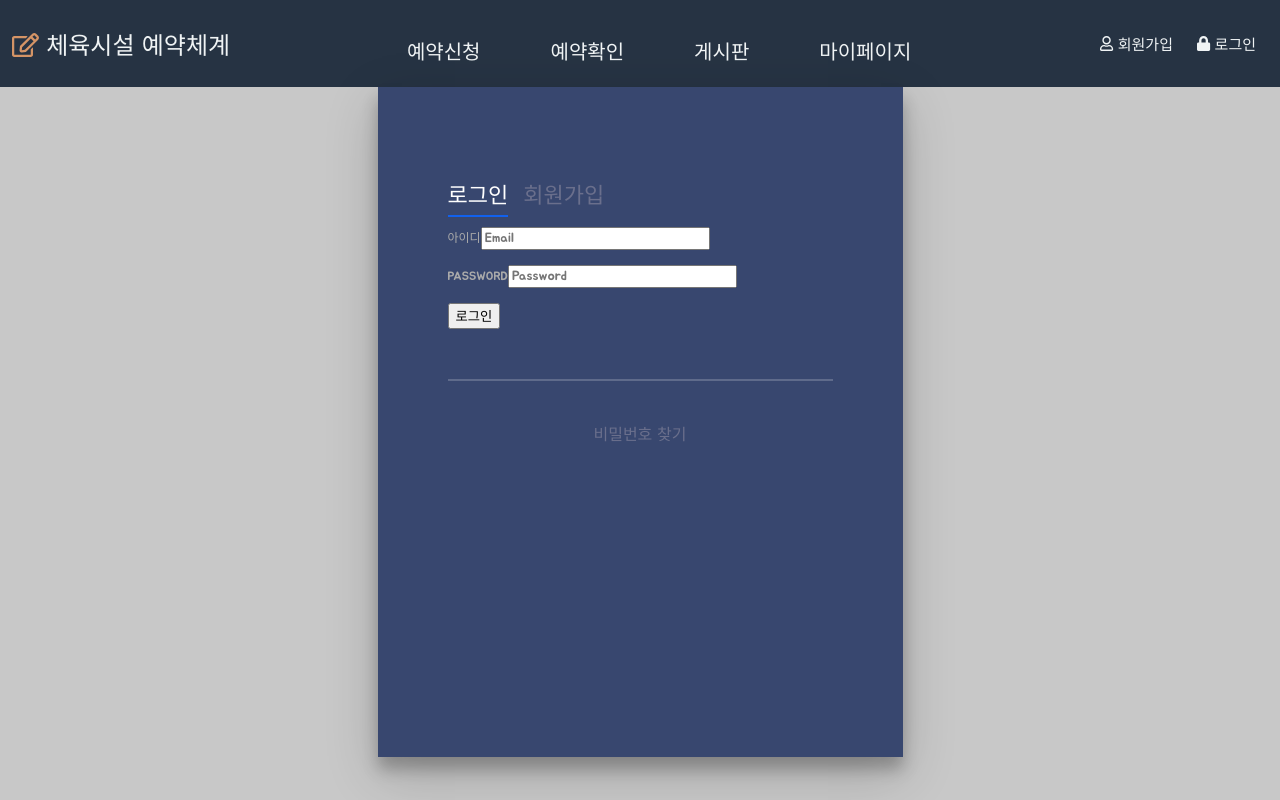
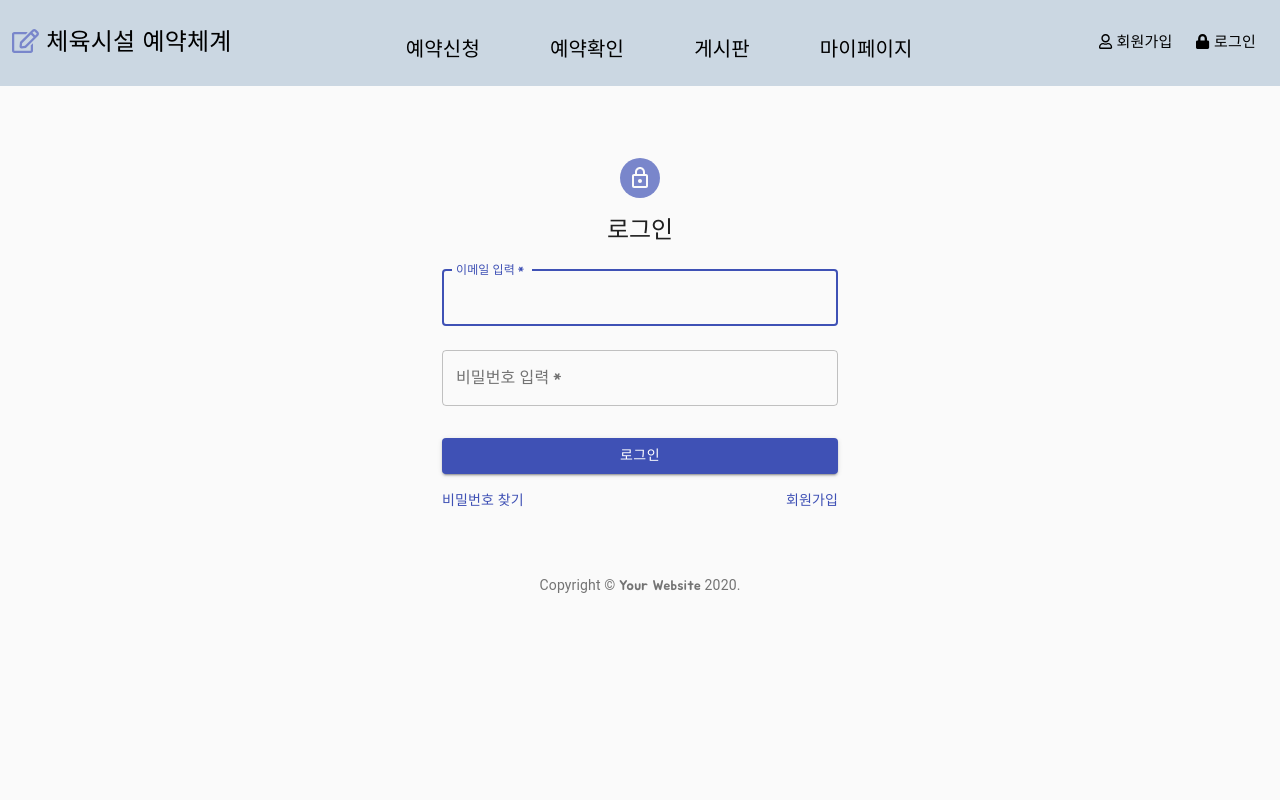
Before and after one commit to youngan1111/osam-hackathon, a React (Create React App) app: page /login in a window 1280 px wide. Built offline with nearby package versions, Linux system fonts and the light colour scheme; no server answers.

Commit message:
css update

```diff
--- a/package.json
+++ b/package.json
@@ -8,6 +8,8 @@
     "@fortawesome/free-regular-svg-icons": "^5.14.0",
     "@fortawesome/free-solid-svg-icons": "^5.14.0",
     "@fortawesome/react-fontawesome": "^0.1.11",
+    "@material-ui/core": "^4.11.0",
+    "@material-ui/icons": "^4.9.1",
     "@testing-library/jest-dom": "^4.2.4",
     "@testing-library/react": "^9.3.2",
     "@testing-library/user-event": "^7.1.2",
--- a/src/App.css
+++ b/src/App.css
@@ -1,9 +1,9 @@
 @import url('https://fonts.googleapis.com/css2?family=Jua&display=swap');
 
 :root {
-  --text-color: #f0f4f5;
-  --background-color: #263343;
-  --accent-color: #d49466;
+  --text-color: black;
+  --background-color: #0f4c8133;
+  --accent-color: #7986cb;
 }
 
 * {
@@ -20,6 +20,10 @@ a {
   color: var(--text-color);
 }
 
+.errorMessage{
+  color: red;
+  margin: 0px;
+}
 .responsive_nav{
   width: 100%;
   margin: auto;
--- a/src/App.js
+++ b/src/App.js
@@ -6,11 +6,10 @@ import User from "./fontawesome/user";
 import Login from "./fontawesome/login";
 import Logout from "./fontawesome/logout";
 import Reservation from "./reservation";
-// import ShowReservation from "./showReservation";
 import IndexPage from "./indexPage";
 import PrivateRoute from './privateRoute'
-import LoginForm from './login';
 import SignUp from './signUp'
+import SignIn from './signIn'
 import app from "./firebase"
 import { AuthProvider } from './auth'
 import {
@@ -87,7 +86,7 @@ const App = () => {
 
           <Route path="/showReservation" component={Reservation} />
 
-          <Route path="/login" component={LoginForm} />
+          <Route path="/login" component={SignIn} />
 
           <Route path="/signUp" component={SignUp} />
 
--- a/src/login.css
+++ b/src/loginDeprecated.css
@@ -1,6 +1,5 @@
 body{
 	color:#6a6f8c;
-	background:#c8c8c8;
 }
 
 *,:after,:before{box-sizing:border-box}
@@ -82,7 +81,6 @@ body{
 	background:rgba(255,255,255,.1);
 }
 .login-form .group input[data-type="password"]{
-	text-security:circle;
 	-webkit-text-security:circle;
 }
 .login-form .group .label{
--- a/src/login.js
+++ b/src/loginDeprecated.js
@@ -4,7 +4,7 @@ import app from "./firebase";
 import { AuthContext } from "./auth";
 import "./login.css";
 
-const Login = ({ history, location }) => {
+const Login = ({ location }) => {
     const handleLogin = async event => {
         event.preventDefault();
         const { email, password } = event.target.elements;
@@ -24,7 +24,6 @@ const Login = ({ history, location }) => {
     if (currentUser) {
         return <Redirect to={from.pathname} />;
     }
-
 
     return (
         <div className="login-wrap">
--- /dev/null
+++ b/src/signIn.js
@@ -0,0 +1,157 @@
+import React, { useContext, useState } from "react";
+import { withRouter, Redirect } from "react-router";
+import app from "./firebase";
+import { AuthContext } from "./auth";
+import Avatar from '@material-ui/core/Avatar';
+import Button from '@material-ui/core/Button';
+import CssBaseline from '@material-ui/core/CssBaseline';
+import TextField from '@material-ui/core/TextField';
+import Link from '@material-ui/core/Link';
+import Grid from '@material-ui/core/Grid';
+import Box from '@material-ui/core/Box';
+import LockOutlinedIcon from '@material-ui/icons/LockOutlined';
+import Typography from '@material-ui/core/Typography';
+import { makeStyles } from '@material-ui/core/styles';
+import Container from '@material-ui/core/Container';
+
+function Copyright() {
+    return (
+        <Typography variant="body2" color="textSecondary" align="center">
+            {'Copyright © '}
+            <Link color="inherit" href="https://material-ui.com/">
+                Your Website
+      </Link>{' '}
+            {new Date().getFullYear()}
+            {'.'}
+        </Typography>
+    );
+}
+
+const useStyles = makeStyles((theme) => ({
+    paper: {
+        marginTop: theme.spacing(8),
+        display: 'flex',
+        flexDirection: 'column',
+        alignItems: 'center',
+    },
+    avatar: {
+        margin: theme.spacing(1),
+        backgroundColor: theme.palette.primary.light,
+    },
+    form: {
+        width: '100%', // Fix IE 11 issue.
+        marginTop: theme.spacing(1),
+    },
+    submit: {
+        margin: theme.spacing(3, 0, 2),
+    },
+    marginTop:{
+        marginTop: theme.spacing(1)
+    }
+}));
+
+const SignIn = ({ location }) => {
+    const classes = useStyles();
+
+    const [emailError, setEmailError] = useState('')
+    const [passwordError, setPasswordError] = useState('')
+
+    const handleLogin = async event => {
+        event.preventDefault();
+        setEmailError('')
+        setPasswordError('')
+
+        const { email, password } = event.target.elements;
+        try {
+            await app.auth().signInWithEmailAndPassword(email.value, password.value);
+        } catch (error) {
+            switch (error.code) {
+                case "auth/invalid-email":
+                    setEmailError('잘못된 이메일 형식입니다.');
+                    break;
+                case "auth/user-disabled":
+                    setEmailError('관리자가 사용중지한 계정입니다.');
+                    break;
+                case "auth/user-not-found":
+                    setEmailError('존재하지 않는 아이디입니다.');
+                    break;
+                case "auth/wrong-password":
+                    setPasswordError("잘못된 비밀번호입니다.")
+                    break;
+                default:
+            }
+        }
+    }
+
+    const { from } = location.state || { from: { pathname: "/" } };
+    const { currentUser } = useContext(AuthContext);
+    if (currentUser) {
+        return <Redirect to={from.pathname} />;
+    }
+
+    return (
+        <Container component="main" maxWidth="xs">
+            <CssBaseline />
+            <div className={classes.paper}>
+                <Avatar className={classes.avatar}>
+                    <LockOutlinedIcon />
+                </Avatar>
+                <Typography component="h1" variant="h5" className={classes.marginTop}>
+                    로그인
+                </Typography>
+                <form className={classes.form} noValidate onSubmit={handleLogin}>
+                    <TextField
+                        variant="outlined"
+                        margin="normal"
+                        required
+                        fullWidth
+                        id="email"
+                        label="이메일 입력"
+                        name="email"
+                        autoComplete="email"
+                        autoFocus
+                    />
+                    <p className="errorMessage">{emailError}</p>
+                    <TextField
+                        variant="outlined"
+                        margin="normal"
+                        required
+                        fullWidth
+                        name="password"
+                        label="비밀번호 입력"
+                        type="password"
+                        id="password"
+                        autoComplete="current-password"
+                    />
+                    <p className="errorMessage">{passwordError}</p>
+                    <Button
+                        type="submit"
+                        fullWidth
+                        variant="contained"
+                        color="primary"
+                        className={classes.submit}
+                    >
+                        로그인
+                    </Button>
+                    <Grid container>
+                        <Grid item xs>
+                            <Link href="#" variant="body2">
+                                비밀번호 찾기
+                            </Link>
+                        </Grid>
+                        <Grid item>
+                            <Link href="#" variant="body2">
+                                {"회원가입"}
+                            </Link>
+                        </Grid>
+                    </Grid>
+                </form>
+            </div>
+            <Box mt={8}>
+                <Copyright />
+            </Box>
+        </Container>
+    );
+}
+
+export default withRouter(SignIn);
--- a/src/signUp.js
+++ b/src/signUp.js
@@ -1,12 +1,67 @@
-import React, { useCallback, useContext } from "react";
+import React, { useCallback, useContext, useState } from "react";
 import { withRouter, Redirect } from "react-router";
 import app from "./firebase";
 import { AuthContext } from "./auth";
+import Avatar from '@material-ui/core/Avatar';
+import Button from '@material-ui/core/Button';
+import CssBaseline from '@material-ui/core/CssBaseline';
+import TextField from '@material-ui/core/TextField';
+import Link from '@material-ui/core/Link';
+import Grid from '@material-ui/core/Grid';
+import Box from '@material-ui/core/Box';
+import LockOutlinedIcon from '@material-ui/icons/LockOutlined';
+import Typography from '@material-ui/core/Typography';
+import { makeStyles } from '@material-ui/core/styles';
+import Container from '@material-ui/core/Container';
+
+function Copyright() {
+  return (
+    <Typography variant="body2" color="textSecondary" align="center">
+      {'Copyright © '}
+      <Link color="inherit" href="https://material-ui.com/">
+        Your Website
+      </Link>{' '}
+      {new Date().getFullYear()}
+      {'.'}
+    </Typography>
+  );
+}
+
+const useStyles = makeStyles((theme) => ({
+  paper: {
+    marginTop: theme.spacing(8),
+    display: 'flex',
+    flexDirection: 'column',
+    alignItems: 'center',
+  },
+  avatar: {
+    margin: theme.spacing(1),
+    backgroundColor: theme.palette.primary.light,
+  },
+  form: {
+    width: '100%', // Fix IE 11 issue.
+    marginTop: theme.spacing(3),
+  },
+  submit: {
+    margin: theme.spacing(3, 0, 2),
+  },
+  marginTop:{
+      marginTop: theme.spacing(1)
+  }
+}));
 
 const SignUp = ({ history }) => {
+  const classes = useStyles();
+
+  const [emailError, setEmailError] = useState('')
+  const [passwordError, setPasswordError] = useState('')
+
   const handleSignUp = useCallback(
     async event => {
       event.preventDefault();
+      setEmailError('')
+      setPasswordError('')
+
       const { email, password } = event.target.elements;
       try {
         await app
@@ -14,7 +69,18 @@ const SignUp = ({ history }) => {
           .createUserWithEmailAndPassword(email.value, password.value);
         history.push("/");
       } catch (error) {
-        alert(error);
+        switch (error.code) {
+          case "auth/email-already-in-use":
+            setEmailError('이미 사용중인 이메일입니다.')
+            break
+          case "auth/invalid-email":
+            setEmailError('잘못된 이메일 형식입니다.')
+            break;
+          case "auth/weak-password":
+            setPasswordError('6자 이상의 비밀번호를 사용하세요.')
+            break;
+          default:
+        }
       }
     },
     [history]
@@ -26,21 +92,82 @@ const SignUp = ({ history }) => {
   }
 
   return (
-    <div>
-      <h1>Sign up</h1>
-      <form onSubmit={handleSignUp}>
-        <label>
-          Email
-          <input name="email" type="email" placeholder="Email" />
-        </label>
-        <label>
-          Password
-          <input name="password" type="password" placeholder="Password" />
-        </label>
-        <button type="submit">Sign Up</button>
-      </form>
-    </div>
+    <Container component="main" maxWidth="xs">
+      <CssBaseline />
+      <div className={classes.paper}>
+        <Avatar className={classes.avatar}>
+          <LockOutlinedIcon />
+        </Avatar>
+        <Typography component="h1" variant="h5" className={classes.marginTop}>
+          회원가입
+        </Typography>
+        <form className={classes.form} noValidate onSubmit={handleSignUp}>
+          <Grid container spacing={2}>
+            <Grid item xs={12} sm={6}>
+              <TextField
+                autoComplete="fname"
+                name="firstName"
+                variant="outlined"
+                required
+                fullWidth
+                id="firstName"
+                label="First Name"
+                autoFocus
+              />
+            </Grid>
+            <Grid item xs={12} sm={6}>
+              <TextField
+                variant="outlined"
+                required
+                fullWidth
+                id="lastName"
+                label="Last Name"
+                name="lastName"
+                autoComplete="lname"
+              />
+            </Grid>
+            <Grid item xs={12}>
+              <TextField
+                variant="outlined"
+                required
+                fullWidth
+                id="email"
+                label="이메일 입력"
+                name="email"
+                autoComplete="email"
+              />
+              <p className="errorMessage">{emailError}</p>
+            </Grid>
+            <Grid item xs={12}>
+              <TextField
+                variant="outlined"
+                required
+                fullWidth
+                name="password"
+                label="비밀번호 입력"
+                type="password"
+                id="password"
+                autoComplete="current-password"
+              />
+              <p className="errorMessage">{passwordError}</p>
+            </Grid>
+          </Grid>
+          <Button
+            type="submit"
+            fullWidth
+            variant="contained"
+            color="primary"
+            className={classes.submit}
+          >
+            가입하기
+          </Button>
+        </form>
+      </div>
+      <Box mt={5}>
+        <Copyright />
+      </Box>
+    </Container>
   );
-};
+}
 
 export default withRouter(SignUp);
```
Also changed, not shown: 2 other files (tests, documents, lock files or other folders).
